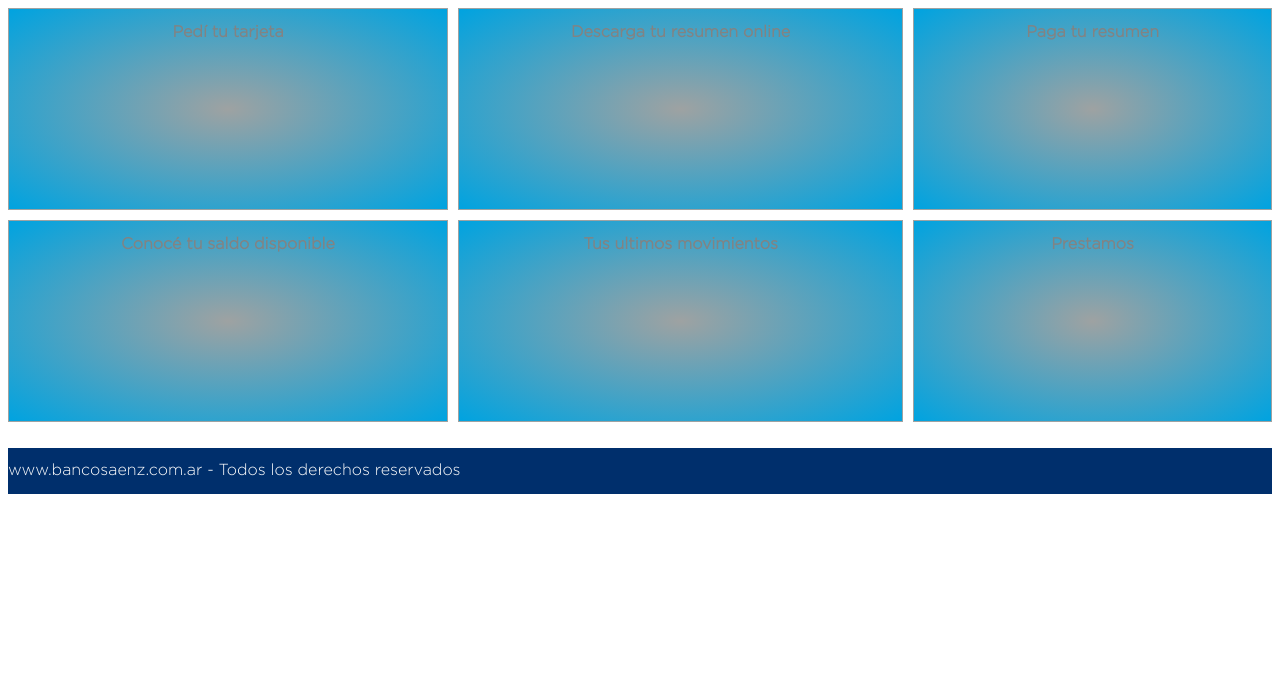
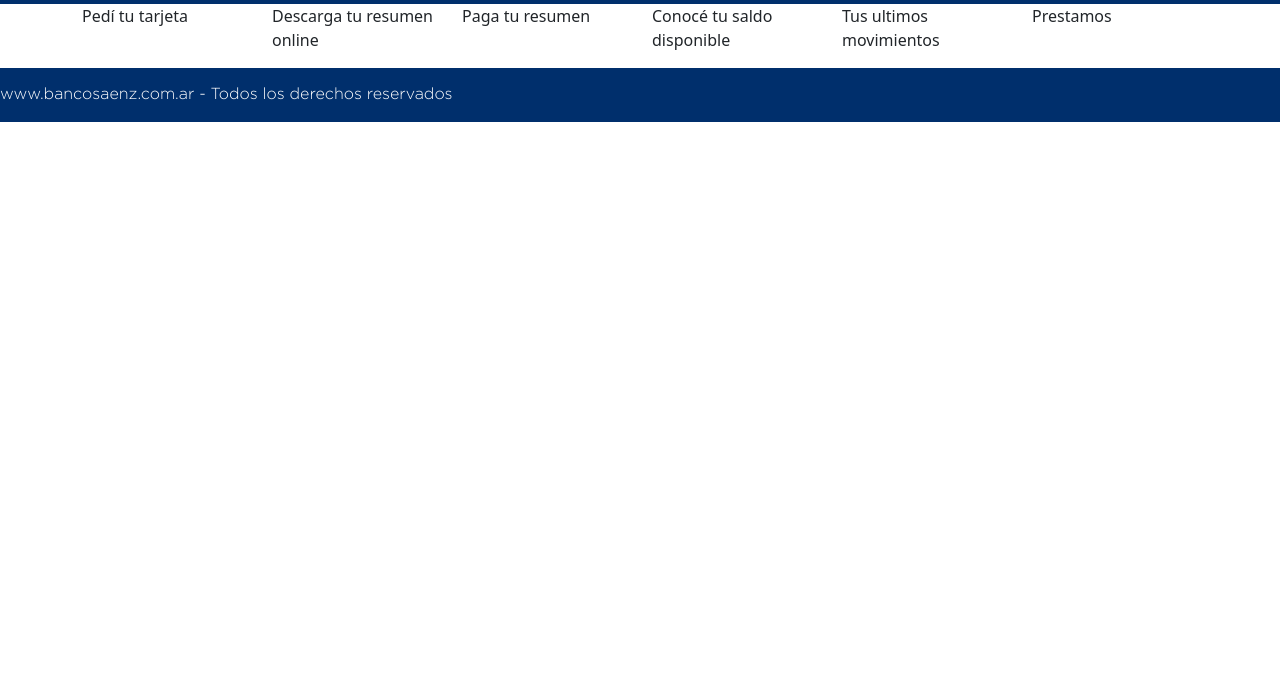
Before and after one commit to damianrequejo/websaenz, a plain HTML site: page tarjetas.html in a window 1280 px wide. Shown: the part 114-800 px from the top of the page. Drawn offline with nearby package versions, Linux system fonts and the light colour scheme.

Commit message:
Activo Bootstrap en Tarjetas

```diff
--- a/tarjetas.html
+++ b/tarjetas.html
@@ -4,6 +4,9 @@
     <meta charset="UTF-8">
     <meta http-equiv="X-UA-Compatible" content="IE=edge">
     <meta name="viewport" content="width=device-width, initial-scale=1.0">
+    <!-- Activo Bootstrap -->
+    <link href="https://cdn.jsdelivr.net/npm/bootstrap@5.1.3/dist/css/bootstrap.min.css" rel="stylesheet" integrity="sha384-1BmE4kWBq78iYhFldvKuhfTAU6auU8tT94WrHftjDbrCEXSU1oBoqyl2QvZ6jIW3" crossorigin="anonymous">
+    <!-- Link CSS -->
     <link rel="stylesheet" href="css/style.css">
     <title>Banco Saenz | Tarjetas</title>
 </head>
@@ -43,31 +46,31 @@
 
 <!-- Contenido de la Pagina-->
 
-    <div class="Tarjetas-Grilla">
-        <div class="item">
+
+
+    <div class="container">
+        <div class="row">
+            <div class="col">
                 <p>Pedí tu tarjeta</p>
             </div>
-
-        <div class="item">
+            <div class="col">
                 <p>Descarga tu resumen online</p>
             </div>
-
-        <div class="item">
+            <div class="col">
                 <p>Paga tu resumen</p>
             </div>
-
-        <div class="item">
+            <div class="col">
                 <p>Conocé tu saldo disponible</p>
             </div>
-
-        <div class="item">
+            <div class="col">
                 <p>Tus ultimos movimientos</p>
             </div>
-
-        <div class="item">
-            <p>Prestamos    </p>
+            <div class="col">
+                <p>Prestamos</p>
             </div>
         </div>
+    </div>
+
 
 <!-- Fin del Contenido de la Pagina-->
 
@@ -75,5 +78,11 @@
 <p class="footer"><a class="footer" href="https://www.bancosaenz.com.ar">www.bancosaenz.com.ar</a> - Todos los derechos reservados</p>
 <!-- Fin del Footer-->
 
+
+<!-- Activo Bootstrap Separate -->
+<script src="https://cdn.jsdelivr.net/npm/@popperjs/core@2.10.2/dist/umd/popper.min.js" integrity="sha384-7+zCNj/IqJ95wo16oMtfsKbZ9ccEh31eOz1HGyDuCQ6wgnyJNSYdrPa03rtR1zdB" crossorigin="anonymous"></script>
+<script src="https://cdn.jsdelivr.net/npm/bootstrap@5.1.3/dist/js/bootstrap.min.js" integrity="sha384-QJHtvGhmr9XOIpI6YVutG+2QOK9T+ZnN4kzFN1RtK3zEFEIsxhlmWl5/YESvpZ13" crossorigin="anonymous"></script>
+
+
 </body>
 </html>
```
Lines whose indentation alone changed are shown as unchanged.
